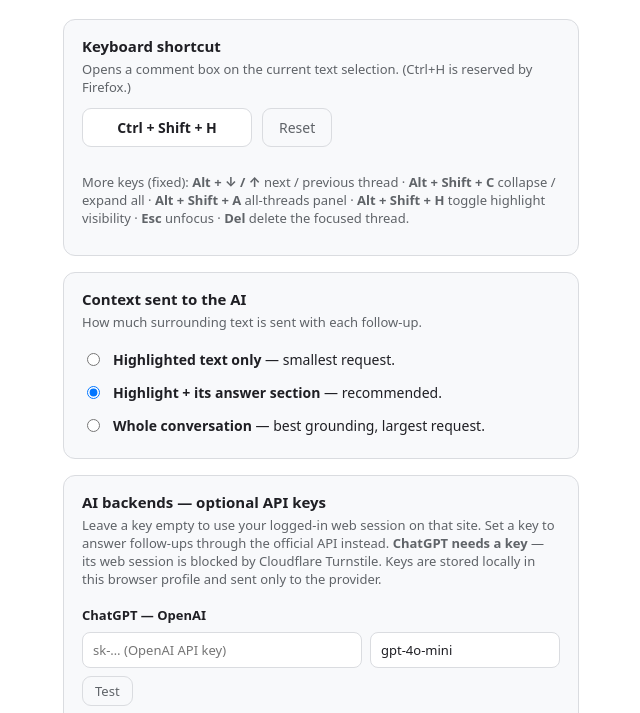
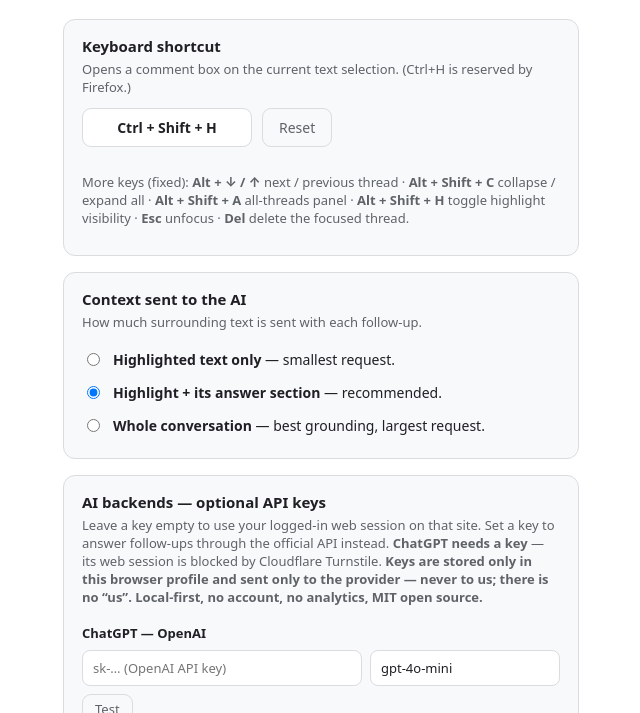
Before and after one commit to aryansk/marginalia, a website with bundled scripts: page src/options/options.html in a window 1280 px wide. Shown: the part 87-800 px from the top of the page, without its empty margins (319-959 px from the left). Built offline with nearby package versions, Linux system fonts and the light colour scheme; some packages are replaced by stand-ins of ours.

Commit message:
feat(trust): surface the single-source trust line on key surfaces

```diff
--- a/src/options/options.html
+++ b/src/options/options.html
@@ -48,11 +48,10 @@
 
       <section class="card">
         <h2>AI backends — optional API keys</h2>
-        <p class="hint">
+        <p class="hint" id="keys-hint">
           Leave a key empty to use your logged-in web session on that site. Set a key to answer
           follow-ups through the official API instead. <b>ChatGPT needs a key</b> — its web session
-          is blocked by Cloudflare Turnstile. Keys are stored locally in this browser profile and
-          sent only to the provider.
+          is blocked by Cloudflare Turnstile.
         </p>
 
         <div class="provider">
--- a/src/options/options.js
+++ b/src/options/options.js
@@ -469,4 +469,14 @@ els.clearBtn.addEventListener("click", async () => {
     : "No saved threads.";
 });
 
+// B7 trust story: the single-source line is appended to the API-keys hint so
+// wording changes live in exactly one place (shared/settings-schema.js).
+const keysHint = document.getElementById("keys-hint");
+if (keysHint && GA.schema.TRUST_LINE) {
+  const line = document.createElement("b");
+  line.textContent = GA.schema.TRUST_LINE;
+  keysHint.appendChild(document.createTextNode(" "));
+  keysHint.appendChild(line);
+}
+
 load();
--- a/src/shared/settings-schema.js
+++ b/src/shared/settings-schema.js
@@ -8,6 +8,11 @@ GA.schema = {
   THREADS_PREFIX: "ga:threads:", // storage.local key prefix, one bucket per session
   CONVO_PREFIX: "ga:convo:", // transcript record per session (per-message gzip blobs)
   DRAFT_SESSION: "__draft__", // bucket for threads created before /app/<id> exists
+
+  // Single source of truth for the trust story (B7): every surface that shows
+  // this line must use this string so wording changes land everywhere at once.
+  TRUST_LINE:
+    "Keys are stored only in this browser profile and sent only to the provider — never to us; there is no “us”. Local-first, no account, no analytics, MIT open source.",
 
   DEFAULT_SETTINGS: {
     // Context sent with each follow-up: 'section' | 'selection' | 'conversation'
```
Also changed, not shown: src/background/api-client-factory.js (+6 -1 lines), tests/background/factory.test.js (+9 -0 lines).
